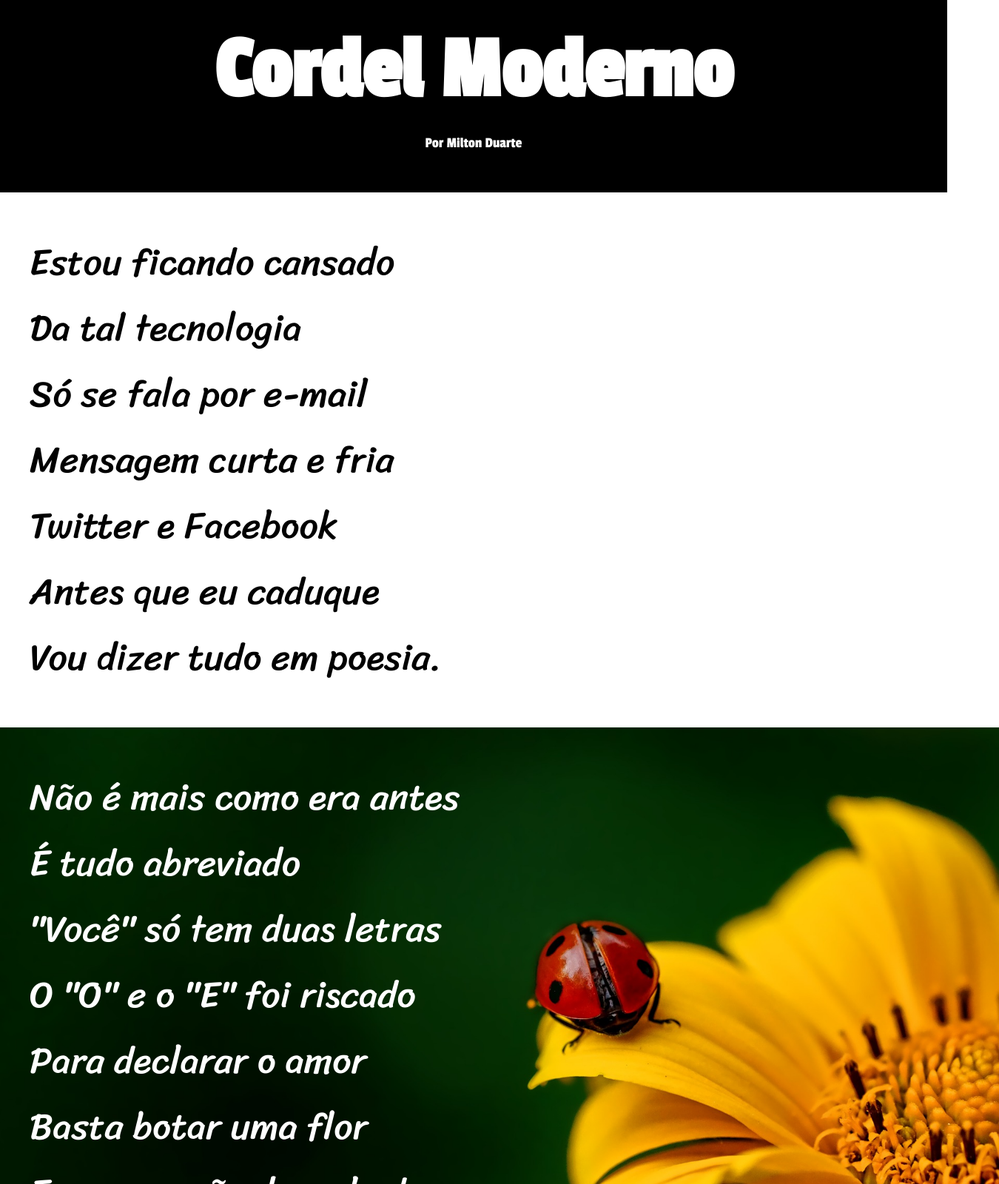
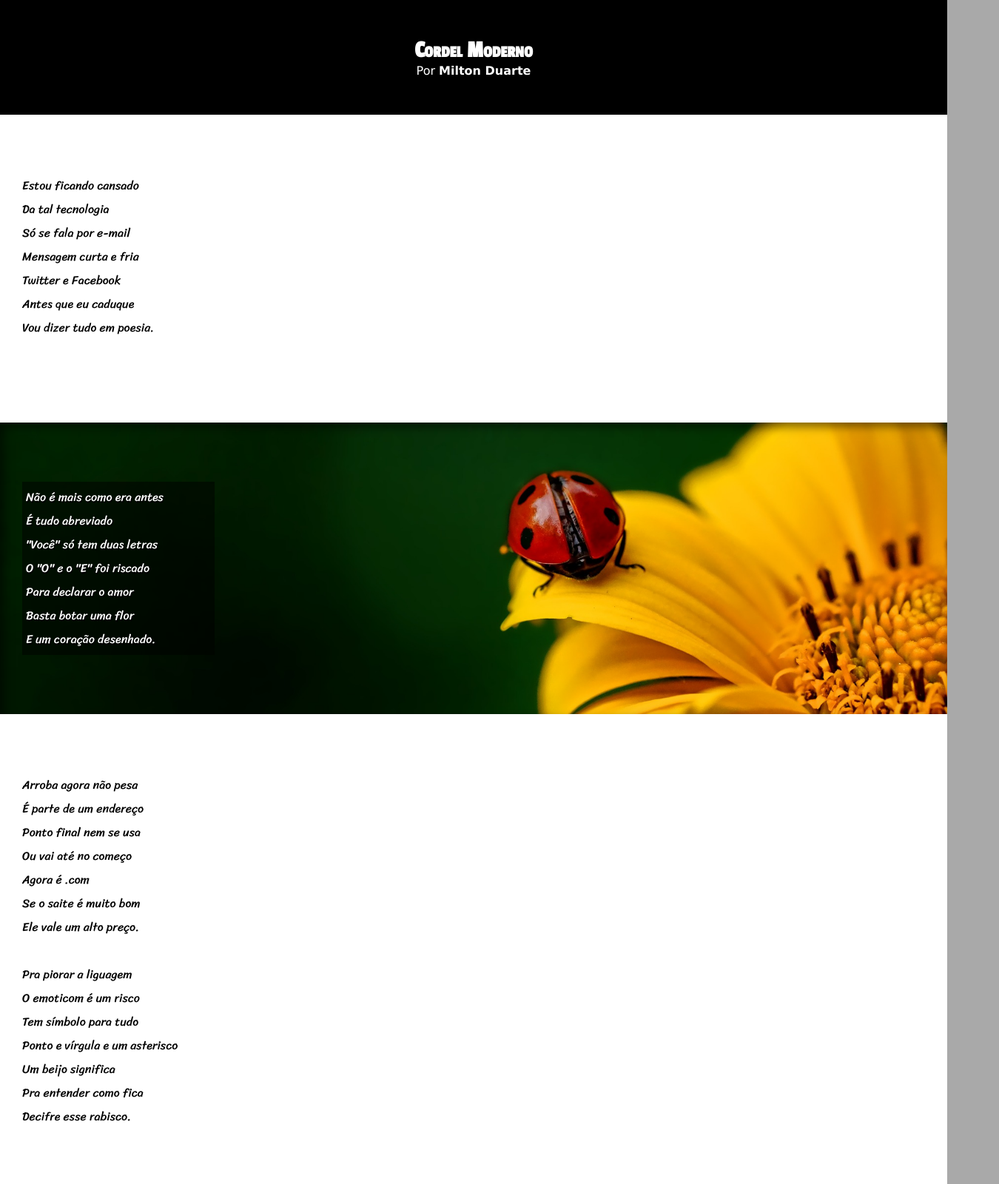
Before and after one commit to emersonsssouza/Projeto-Cordel, a plain HTML site: page index.html in a window 1280 px wide. Shown: the top 1600 px of the page at 74% size, 1350 px wide, since content can reach past the window. Drawn offline with Linux system fonts and the light colour scheme.

Commit message:
atualização do projeto cordel

```diff
--- a/index.html
+++ b/index.html
@@ -1,5 +1,5 @@
 <!DOCTYPE html>
-<html lang="en">
+<html lang="pt-br">
 <head>
     <meta charset="UTF-8">
     <meta http-equiv="X-UA-Compatible" content="IE=edge">
@@ -10,15 +10,16 @@
     <title>Cordel Moderno</title>
 </head>
 <body>
-    <article>
-        <div class="titulo">
+    <header>
+
             <h1> Cordel Moderno </h1>
-            <p id="subtitulo">Por <a href="">Milton Duarte</a></p>
-        </div>
+            <p>Por <a href="https://www.recantodasletras.com.br/poesias/3186743">Milton Duarte</a></p>
 
-    </article>
+    </header>
+
 <main>
-<div class="poema" id="">
+
+    <section class="normal">
         <p>
            Estou ficando cansado</br>
                Da tal tecnologia</br>
@@ -26,11 +27,11 @@
                      Mensagem curta e fria</br>
                         Twitter e Facebook</br>
                             Antes que eu caduque</br>
-                          Vou dizer tudo em poesia.</br>
+                              Vou dizer tudo em poesia.
         </p>
-</div>
+    </section>
 
-<div class="poema" id="primeira">
+    <section class="imagem" id="img01">
         <p>
             Não é mais como era antes</br>
               É tudo abreviado</br>
@@ -38,12 +39,11 @@
                      O "O" e o "E" foi riscado</br>
                     Para declarar o amor</br>
                            Basta botar uma flor</br>
-                           E um coração desenhado.</br>
+                               E um coração desenhado.
         </p>
-</div>
+    </section>
 
-
-<div class="poema" id="">
+    <section class="normal">
         <p>
           Arroba agora não pesa</br>
              É parte de um endereço</br>
@@ -51,11 +51,8 @@
                    Ou vai até no começo</br>
                       Agora é .com</br>
                          Se o saite é muito bom</br>
-                        Ele vale um alto preço.</br>
+                            Ele vale um alto preço.
         </p>
-</div>
-
-<div class="poema" id="">
         <p>
             Pra piorar a liguagem</br>
                O emoticom é um risco</br>
@@ -63,11 +60,11 @@
                      Ponto e vírgula e um asterisco</br>
                         Um beijo significa</br>
                      Pra entender como fica</br>
-                          Decifre esse rabisco.</br>
+                              Decifre esse rabisco.
         </p>
-</div>
+    </section class="normal">
 
-<div class="poema" id="segunda">
+    <section class="imagem" id="img02">
         <p>
           Tenho saudade das cartas</br>
              Escritas com a própria mão</br>
@@ -75,11 +72,11 @@
                    Só chegava no Verão</br>
                       Mas matava a saudade</br>
                          Era texto de verdade</br>
-                        Nas linhas do coração.</br>
+                            Nas linhas do coração.
         </p>
-</div>
+    </section>
 
-<div class="poema" id="">
+    <section class="normal">
         <p>
             Agora, escrevo e envio</br>
                Chegando na mesma hora</br>
@@ -87,21 +84,19 @@
                      A pessoa foi embora</br>
                        Abriu outro aplicativo</br>
                           O mundo ficou cativo</br>
-                          Da tecnologia do agora.</br>
+                              Da tecnologia do agora.
         </p>
-</div>
 
-<div class="poema" id="">
-    <p>
+    <p class="normal">
         Felizmente, pra orar</br>
            Não precisa de internet</br>
              Deus escuta todo mundo</br>
                 Se quiser, faça esse teste</br>
                     Dois pontos são dois joelhos</br>
                       Seus lábios são aparelhos</br>
-                          Deixe que Deus interprete.</br>
+                          Deixe que Deus interprete.
     </p>
-</div>
+    </section>
 
        <footer>
           Site criado por <strong><a href="https://github.com/emersonsssouza">Emerson Santos</a></strong> para o <strong><a href="https://www.cursoemvideo.com/">CursoemVideo</a></strong>
--- a/style.css
+++ b/style.css
@@ -1,7 +1,12 @@
 @charset "utf-8";
 
+*{
+    padding: 0px;
+    margin: 0px;
+}
+
 @font-face {
-    font-family:'ticole';
+    font-family:'fontedoo';
     src: url(fontes/Sriracha-Regular.ttf)
     format('truetype');
     font-weight: normal;
@@ -9,72 +14,90 @@
 }
 
 @font-face {
-    font-family: 'titulo';
+    font-family: 'fonteone';
     src: url(fontes/Passion_One/PassionOne-Regular.ttf)
     format('truetype');
     font-weight: normal;
     font-style: normal;
 }
 
-
-*{
-    padding: 0px;
-    margin: 0px;
+html, body {
+    min-height: 100%;
+    background-color: darkgray;
+    font-family: Verdana, Geneva, Tahoma, sans-serif;
 }
 
-article > div.titulo {
-    width: 100%;
-    height: 230px;
+header{
     background-color: black;
     color: white;
     text-align: center;
-    font-family: titulo;
-    font-size: 80px;
-    padding-top: 30px;
-}
-article  #subtitulo {
-    color: white;
-    text-align: center;
-    font-family: titulo;
-    font-size: 20px;
-    padding-top: 10px;
-    margin-top: 10px;
-}
-a {
-    color: white;
-    text-decoration: none;
 }
 
- .poema {
-    padding: 50px 30px 50px 40px;
-    margin: auto;
-    font-family: ticole;
-    font-size: 50px;
+header >h1 {
+    padding-top: 50px;
+  font-variant: small-caps;
+  font-family: fonteone;
 
 }
 
-#primeira {
-    width: 100%;
-    height: 700px;
+header > p {
+    padding-bottom: 50px;
+
+}
+header a, footer a {
+    color: white;
+    text-decoration: none;
+    font-weight: bolder;
+}
+
+header a:hover footer a:hover {
+    text-decoration: underline;
+}
+
+section {
+    padding-top: 10vh;
+    padding-bottom: 10vh;
+    line-height: 2em;
+    padding-left: 30px;
+    font-family: fontedoo;
+}
+
+section > p {
+    padding-bottom: 2em;
+}
+
+section.normal {
+    background-color: white;
+    color: black;
+}
+
+section.imagem {
+    background-color: rgb(51, 51, 51);
+    color: white;
+    box-shadow: inset 6px 6px 13px 0px rgba(0, 0, 0, 0.512);
+    background-attachment: fixed;
+}
+
+section.imagem > p {
+    display: inline-block;
+    padding: 5px;
+    background-color: rgba(0, 0, 0, 0.514);
+    width: 250px;
+    text-shadow: 1px 2px 0px black;
+}
+
+section#img01 {
     background-image: url(imagens/background001.jpg);
-    background-attachment: fixed;
-    background-repeat: no-repeat;
+    background-position: left center;
     background-size: cover;
-    background-position: center center;
-    color: white;
-
 
 }
 
-#segunda {
-    width: 100%;
-    height: 700px;
+section#img02 {
     background-image: url(imagens/background002.jpg);
-    background-attachment: fixed;
-    background-repeat: no-repeat;
+    background-position: right center;
     background-size: cover;
-    background-position: center center;
-    color: white;
+
 }
 
 footer {
@@ -82,6 +105,6 @@ footer {
     color: white;
     text-align: center;
     padding: 15px;
-    margin: 120px auto auto auto ;
+    margin: auto;
     font-family: Verdana, Geneva, Tahoma, sans-serif;
 }
```
Lines whose indentation alone changed are shown as unchanged.
